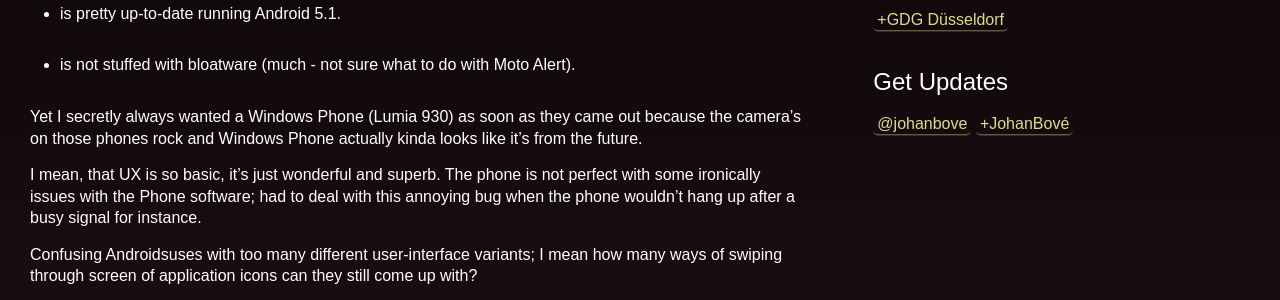
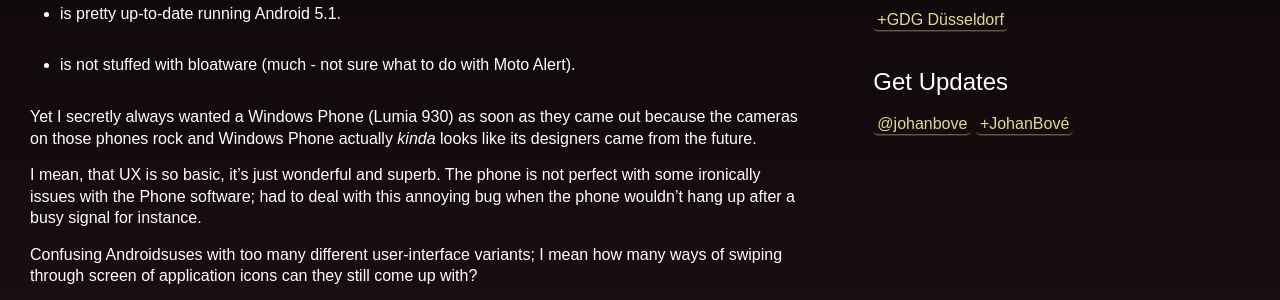
Before and after one commit to johanbove/johanbove.github.io, a Jekyll site: the page built from _posts/2015-10-05-MoblePhone-UX.md, in a window 1280 px wide and 1343 px high. Shown: the part 500-800 px from the top of the window. Built offline with Jekyll 4.4.1, drawn with Linux system fonts in a browser that asks for light colours; comment, search, counter and statistics services are not loaded.

Commit message:
Changed post

```diff
--- a/_posts/2015-10-05-MoblePhone-UX.md
+++ b/_posts/2015-10-05-MoblePhone-UX.md
@@ -14,7 +14,7 @@
  - is pretty up-to-date running Android 5.1.
  - is not stuffed with bloatware (much - not sure what to do with Moto Alert).
 
- Yet I secretly always wanted a Windows Phone (Lumia 930) as soon as they came out because the camera's on those phones rock and Windows Phone actually kinda looks like it's from the future.
+ Yet I secretly always wanted a Windows Phone (Lumia 930) as soon as they came out because the cameras on those phones rock and Windows Phone actually *kinda* looks like its designers came from the future.
 
  I mean, that UX is so basic, it's just wonderful and superb. The phone is not perfect with some ironically issues with the Phone software; had to deal with this annoying bug when the phone wouldn't hang up after a busy signal for instance.
 
```
